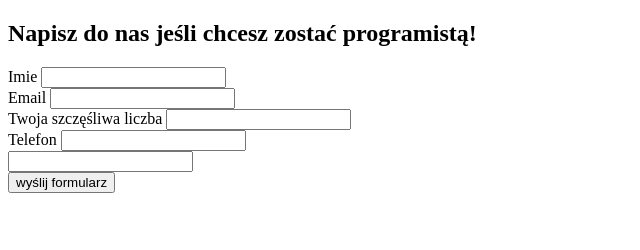
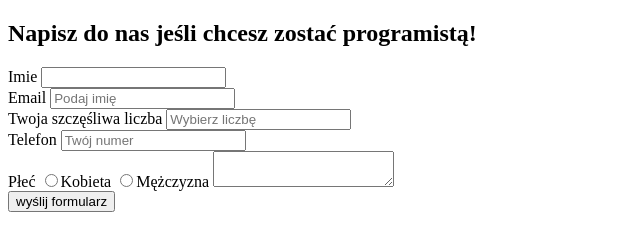
Before and after one commit to annaszwed/formularz-dla-programisty, a plain HTML site: page index.html in a window 1280 px wide. Shown: the whole page, without its empty margins (0-640 px from the left). Drawn offline with Linux system fonts and the light colour scheme.

Commit message:
Dodanie płci

```diff
--- a/index.html
+++ b/index.html
@@ -15,19 +15,24 @@
         <br />
 
         <label for="email">Email</label>
-        <input type="email" name="mail" id="email">
+        <input type="email" name="mail" id="email" placeholder="Podaj imię">
         <br />
 
         <label for="number">Twoja szczęśliwa liczba</label>
-        <input type="number" name="numer" id="number">
+        <input type="number" name="numer" id="number" placeholder="Wybierz liczbę">
         <br />
 
         <label for="phone">Telefon</label>
-        <input type="text" name="phone" id="phone">
+        <input type="text" name="phone" id="phone" placeholder="Twój numer">
         <br />
 
-        <input type="text" name="wiadomość">
-        <br />
+      <label for="gender">Płeć</label>
+       <input type="radio" name="gender" id="gender">Kobieta
+       <input type="radio" name="gender" id="gender">Mężczyzna
+
+      <textarea name="message"></textarea>
+
+                <br />
         <input type="submit" value="wyślij formularz">
     </form>
 
```
